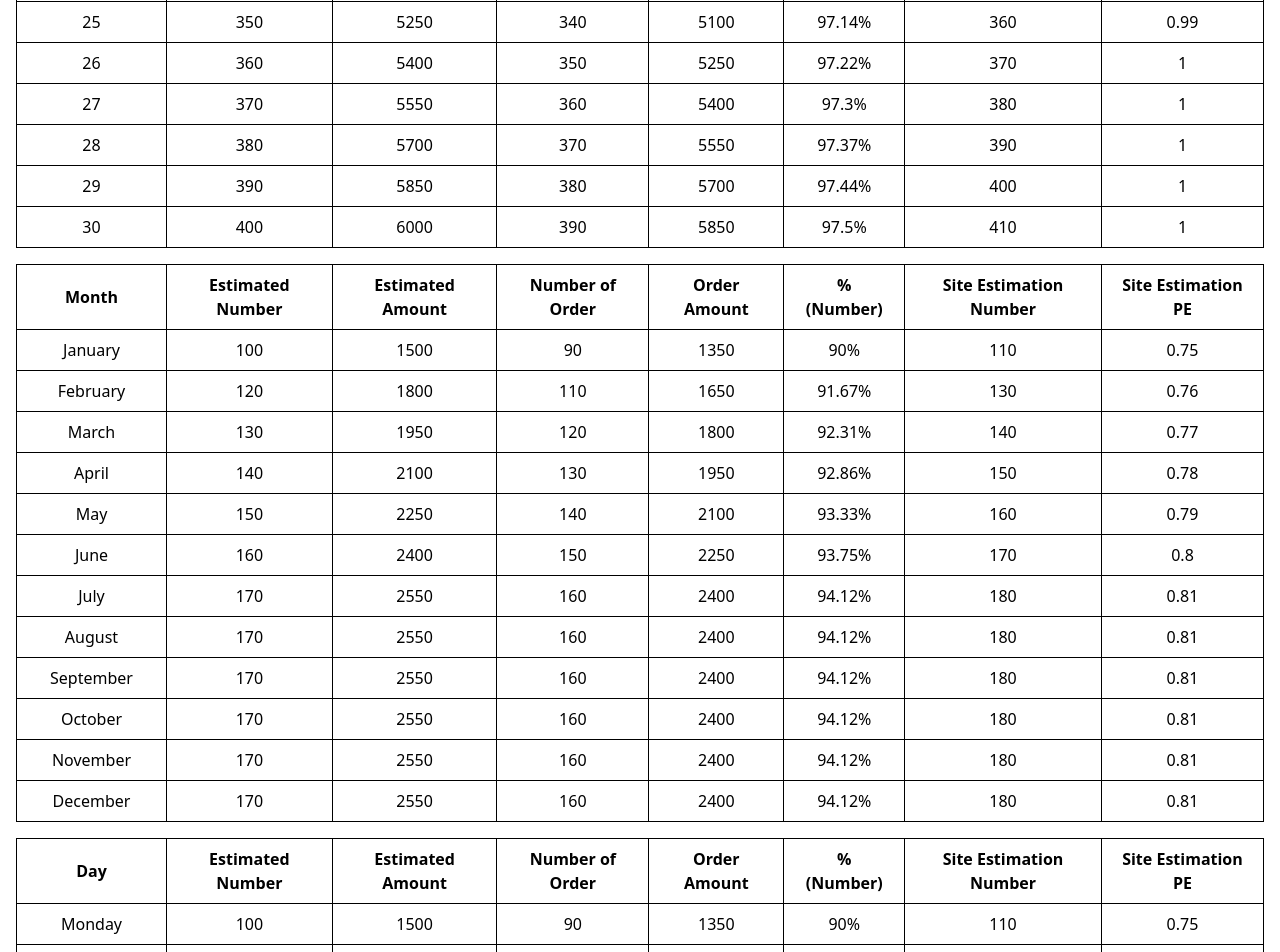
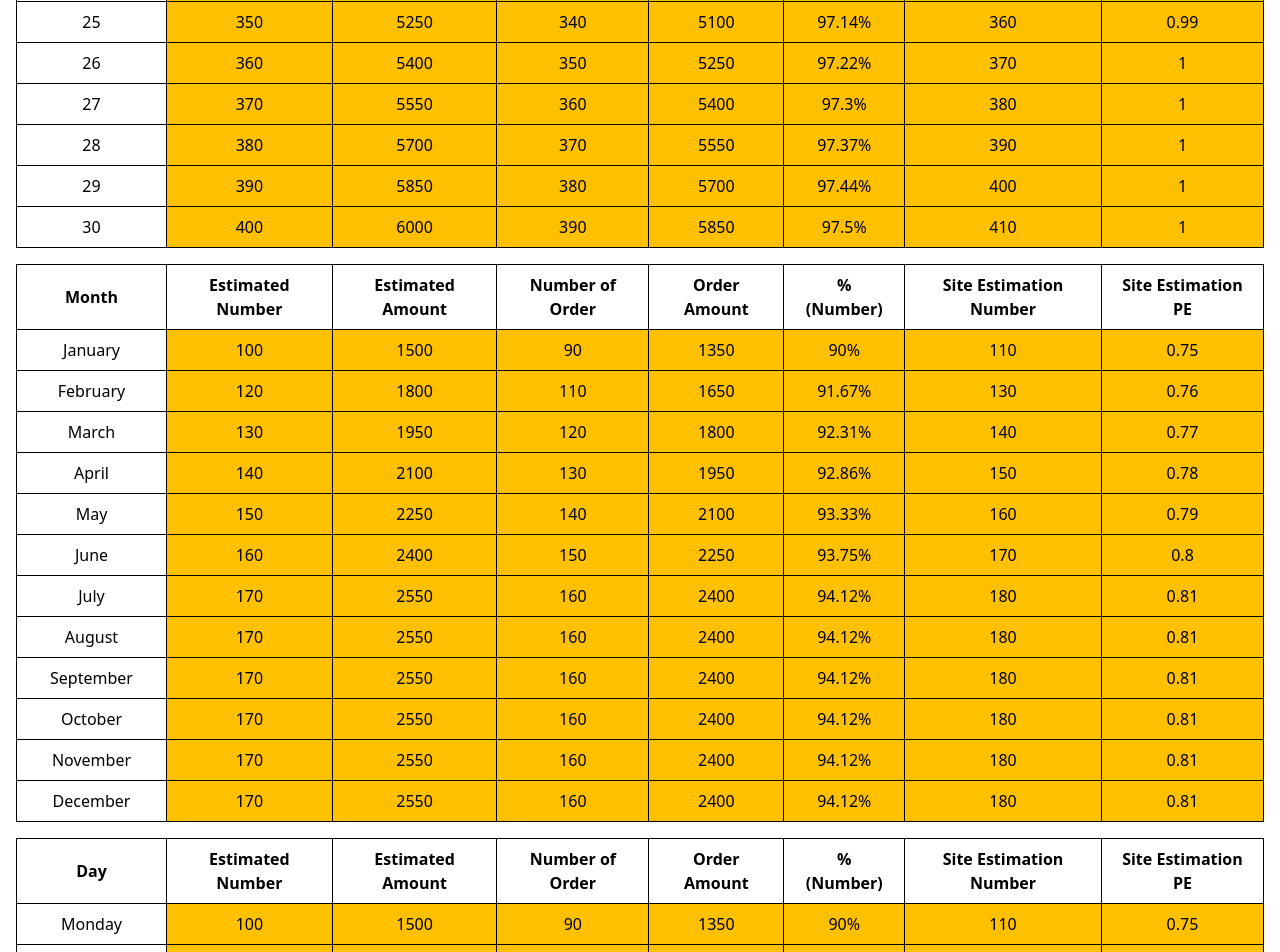
Before and after one commit to haqueaminul10/b-cause-Bangladesh, a Next.js app: page / in a window 1280 px wide. Shown: the part 1200-2152 px from the top of the page. Built offline with nearby package versions, Linux system fonts and the light colour scheme.

Commit message:
table done

```diff
--- a/src/components/day/index.js
+++ b/src/components/day/index.js
@@ -39,25 +39,25 @@ const DayTable = () => {
                 <td className='py-2 px-[25px] border-b border border-black text-center  '>
                   {item.day}
                 </td>
-                <td className='py-2 px-4 border-b border border-black text-center'>
+                <td className='py-2 px-4 border-b border border-black text-center bg-[#ffc000]'>
                   {item.estimated_number}
                 </td>
-                <td className='py-2 px-4 border-b border border-black text-center'>
+                <td className='py-2 px-4 border-b border border-black text-center bg-[#ffc000]'>
                   {item.estimated_amount}
                 </td>
-                <td className='py-2 px-4 border-b border border-black text-center'>
+                <td className='py-2 px-4 border-b border border-black text-center bg-[#ffc000]'>
                   {item.number_of_order}
                 </td>
-                <td className='py-2 px-4 border-b border border-black text-center'>
+                <td className='py-2 px-4 border-b border border-black text-center bg-[#ffc000]'>
                   {item.order_amount}
                 </td>
-                <td className='py-2 px-4 border-b border border-black text-center'>
+                <td className='py-2 px-4 border-b border border-black text-center bg-[#ffc000]'>
                   {item.percent_number}%
                 </td>
-                <td className='py-2 px-4 border-b border border-black text-center'>
+                <td className='py-2 px-4 border-b border border-black text-center bg-[#ffc000]'>
                   {item.siteestimation_number}
                 </td>
-                <td className='py-2 px-4 border-b border border-black text-center'>
+                <td className='py-2 px-4 border-b border border-black text-center bg-[#ffc000]'>
                   {item.siteestimationpe}
                 </td>
               </tr>
--- a/src/components/month/index.js
+++ b/src/components/month/index.js
@@ -39,25 +39,25 @@ const MonthTable = () => {
                 <td className='lg:py-2 lg:px-4 border-b border border-black text-center'>
                   {item.month}
                 </td>
-                <td className='py-2 px-4 border-b border border-black text-center'>
+                <td className='py-2 px-4 border-b border border-black text-center bg-[#ffc000]'>
                   {item.estimated_number}
                 </td>
-                <td className='py-2 px-4 border-b border border-black text-center'>
+                <td className='py-2 px-4 border-b border border-black text-center bg-[#ffc000]'>
                   {item.estimated_amount}
                 </td>
-                <td className='py-2 px-4 border-b border border-black text-center'>
+                <td className='py-2 px-4 border-b border border-black text-center bg-[#ffc000]'>
                   {item.number_of_order}
                 </td>
-                <td className='py-2 px-4 border-b border border-black text-center'>
+                <td className='py-2 px-4 border-b border border-black text-center bg-[#ffc000]'>
                   {item.order_amount}
                 </td>
-                <td className='py-2 px-4 border-b border border-black text-center'>
+                <td className='py-2 px-4 border-b border border-black text-center bg-[#ffc000]'>
                   {item.percent_number}%
                 </td>
-                <td className='py-2 px-4 border-b border border-black text-center'>
+                <td className='py-2 px-4 border-b border border-black text-center bg-[#ffc000]'>
                   {item.siteestimation_number}
                 </td>
-                <td className='py-2 px-4 border-b border border-black text-center'>
+                <td className='py-2 px-4 border-b border border-black text-center bg-[#ffc000]'>
                   {item.siteestimationpe}
                 </td>
               </tr>
--- a/src/components/week/index.js
+++ b/src/components/week/index.js
@@ -39,25 +39,25 @@ const WeekTable = () => {
                 <td className='lg:py-2 lg:px-4 border-b border border-black text-center'>
                   {item.day}
                 </td>
-                <td className='py-2 px-4 border-b border border-black text-center'>
+                <td className='py-2 px-4 border-b border border-black text-center bg-[#ffc000]'>
                   {item.estimated_number}
                 </td>
-                <td className='py-2 px-4 border-b border border-black text-center'>
+                <td className='py-2 px-4 border-b border border-black text-center bg-[#ffc000]'>
                   {item.estimated_amount}
                 </td>
-                <td className='py-2 px-4 border-b border border-black text-center'>
+                <td className='py-2 px-4 border-b border border-black text-center bg-[#ffc000]'>
                   {item.number_of_order}
                 </td>
-                <td className='py-2 px-4 border-b border border-black text-center'>
+                <td className='py-2 px-4 border-b border border-black text-center bg-[#ffc000]'>
                   {item.order_amount}
                 </td>
-                <td className='py-2 px-4 border-b border border-black text-center'>
+                <td className='py-2 px-4 border-b border border-black text-center bg-[#ffc000]'>
                   {item.percent_number}%
                 </td>
-                <td className='py-2 px-4 border-b border border-black text-center'>
+                <td className='py-2 px-4 border-b border border-black text-center bg-[#ffc000]'>
                   {item.siteestimation_number}
                 </td>
-                <td className='py-2 px-4 border-b border border-black text-center'>
+                <td className='py-2 px-4 border-b border border-black text-center bg-[#ffc000]'>
                   {item.siteestimationpe}
                 </td>
               </tr>
```
